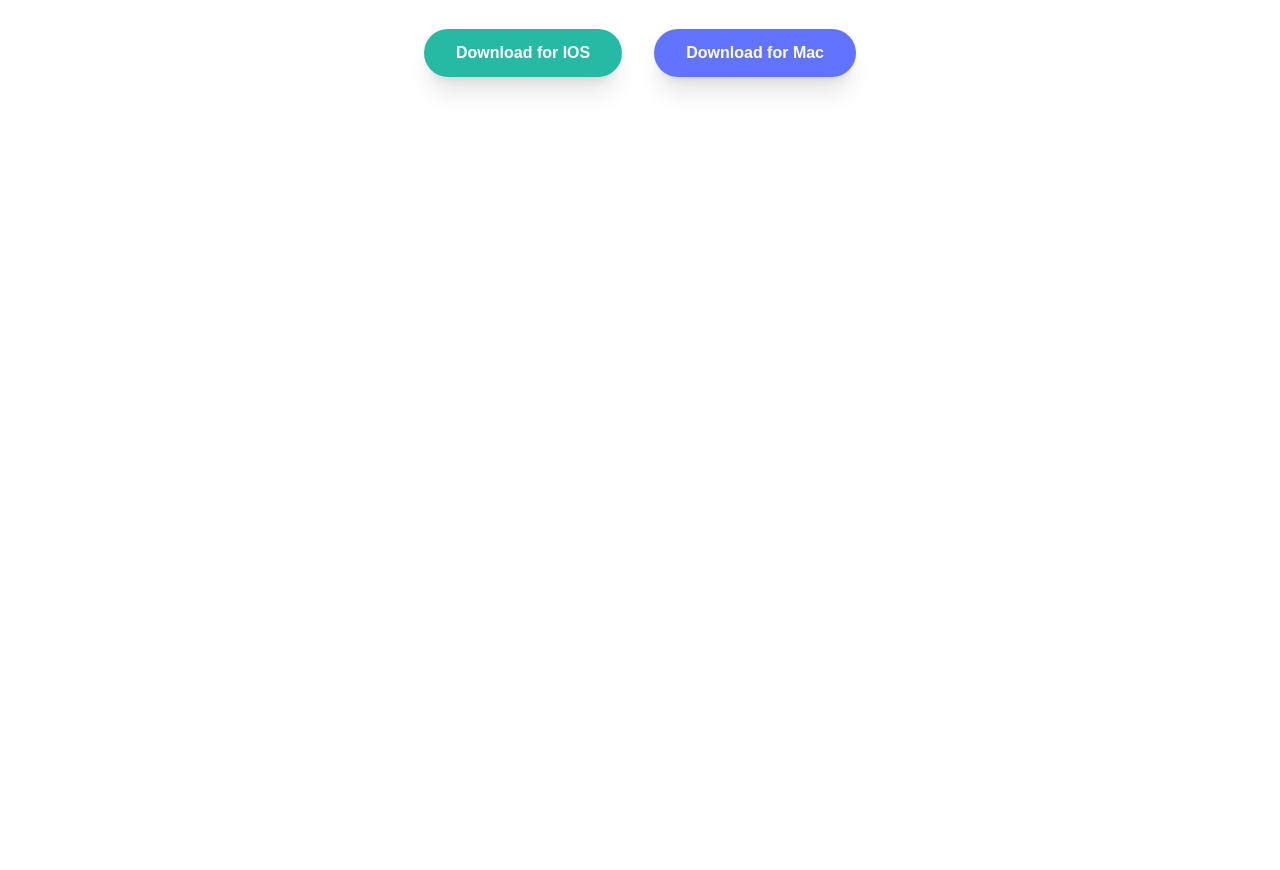
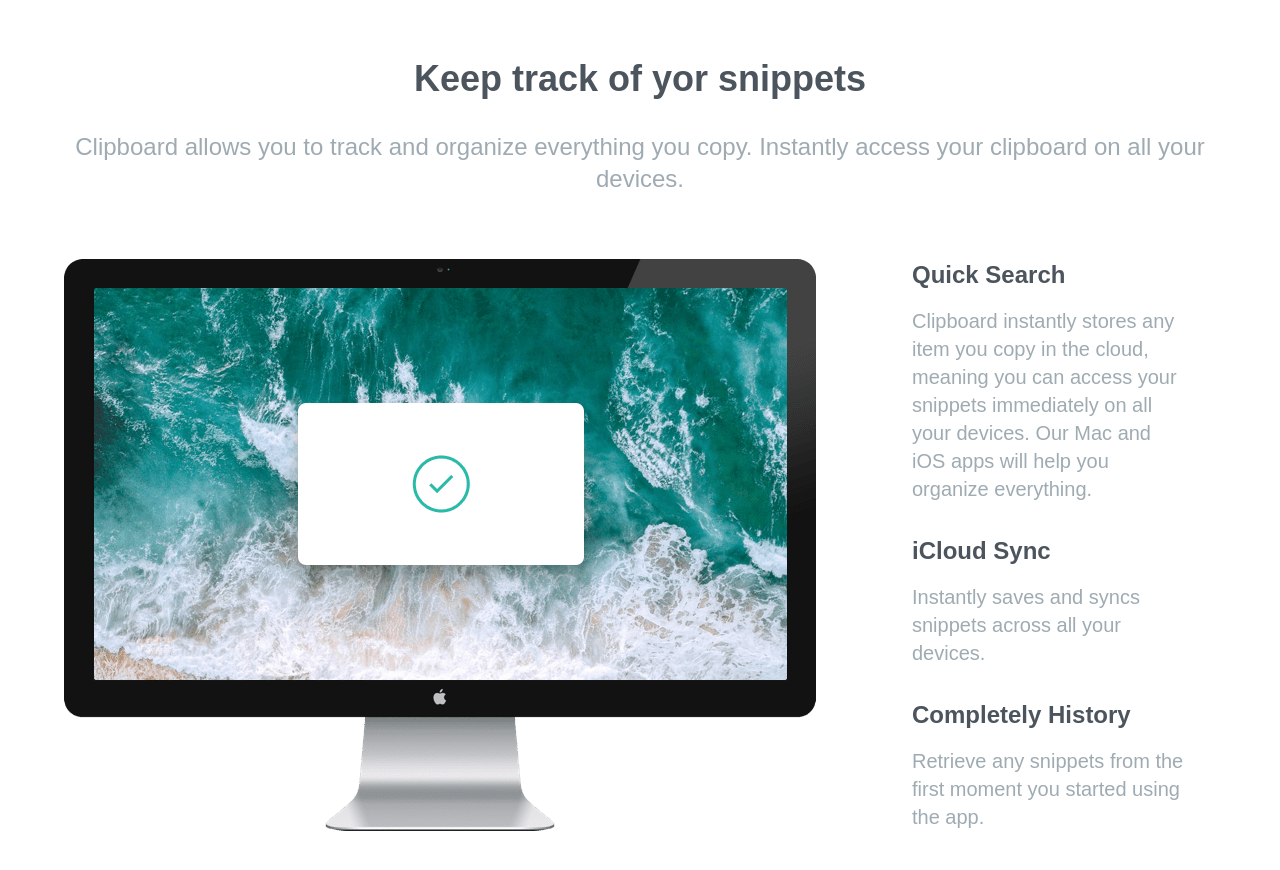
Before and after one commit to StephtheITSloth/clipboard-landing-page, a website: page index.html in a window 1280 px wide. Shown: the part 578-1448 px from the top of the page. Before the commit the page ends 800 px from the top, so only its background shows below. Drawn offline with Linux system fonts and the light colour scheme; a web font is replaced by a local one.

Commit message:
done: snippets section

```diff
--- a/index.html
+++ b/index.html
@@ -23,7 +23,7 @@
           <img src="/images/logo.svg" alt="" class="mx-auto my-16 ">
           <!-- TEXT -->
             <h3 class="text-sans text-center font-bold text-4xl text-darkGrayishBlue md:text-5xl mb-8">A history of everything you copy</h3>
-            <p class="text-slate-400 text-center mx-32 text-2xl text-grayishBlue">
+            <p class="text-center text-2xl text-grayishBlue">
               Clipboard allows you to track and organize everything you copy.
               Instantly access your clipboard on all your devices.
             </p>
@@ -33,6 +33,41 @@
             <button class="text-white py-3 px-8 rounded-full shadow-xl bg-lightBlue hover:opacity-75 font-bold duration-200">Download for Mac</button>
           </div>
         </section>
+        <!-- SNIPPETS -->
+        <section id="snippets">
+          <div class="flex flex-col justify-center items-center space-y-8 mx-auto mx-16 my-16">
+            <div class="mx-auto mt-16">
+              <h3 class="font-bold text-center text-darkGrayishBlue text-4xl md:5xl">Keep track of yor snippets</h3>
+              <p class="text-grayishBlue text-2xl text-center">Clipboard allows you to track and organize everything you copy.
+                Instantly access your clipboard on all your devices.</p>
+            </div>
+            <div>
+
+            </div>
+            <div class="flex flex-col space-y-8 md:flex-row md:space-y-0 md:space-x-16 md:justify-center md:items-center relative">
+              <img src="/images/image-computer.png" alt="mx-auto w-24">
+                  <!-- CONTENT -->
+                  <div class="flex flex-col mx-auto space-y-8 text-center md:text-left pt-16 md:pt-0">
+                    <div class="md:mx-8">
+                      <h3 class="text-bold text-2xl mb-4 text-darkGrayishBlue">Quick Search</h3>
+                      <p class="text-xl text-grayishBlue"> Clipboard instantly stores any item you copy in the cloud, meaning you
+                        can access your snippets immediately on all your devices. Our Mac and
+                        iOS apps will help you organize everything.</p>
+                    </div>
+                    <div  class="md:mx-8">
+                      <h3 class="text-bold text-2xl mb-4 text-darkGrayishBlue">iCloud Sync</h3>
+                      <p class="text-xl text-grayishBlue">Instantly saves and syncs snippets across all your devices.
+                      </p>
+                    </div>
+                    <div class="md:mx-8">
+                      <h3 class="text-bold text-2xl mb-4 text-darkGrayishBlue">Completely History</h3>
+                      <p class="text-xl text-grayishBlue">Retrieve any snippets from the first moment you started using
+                        the app.</p>
+                    </div>
+                  </div>
+            </div>
+          </div>
+        </section>
         </div>
 
     </div>
```
Also changed, not shown: css/style.css.
